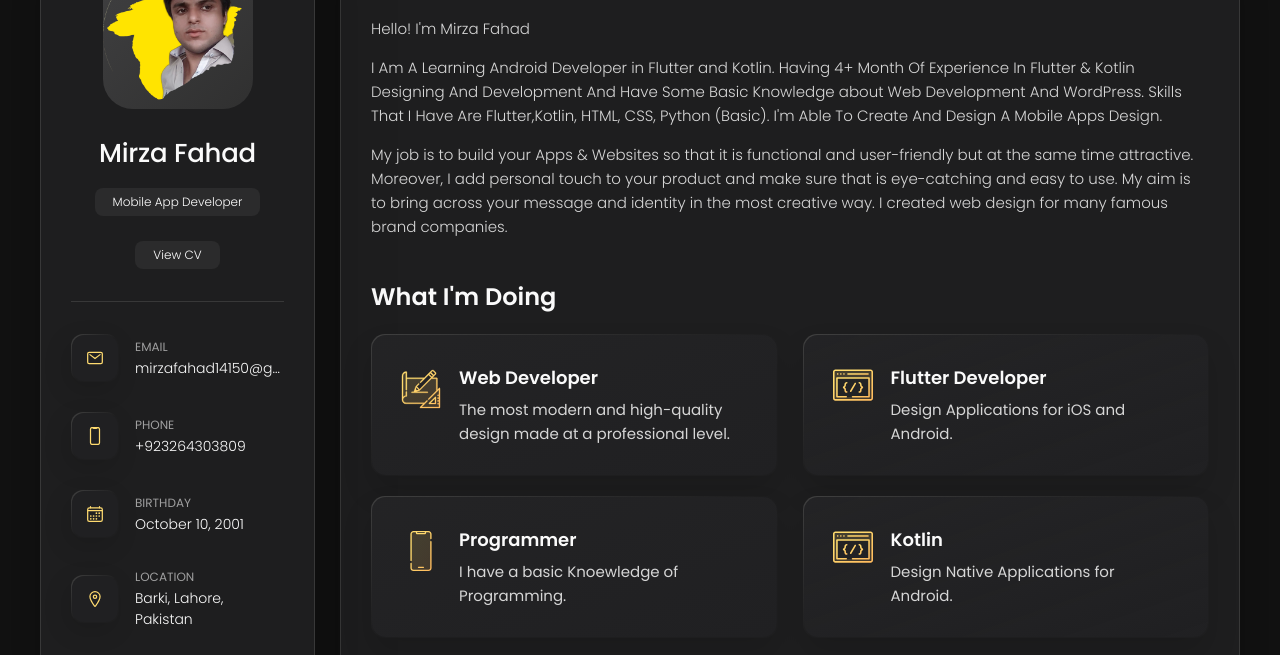
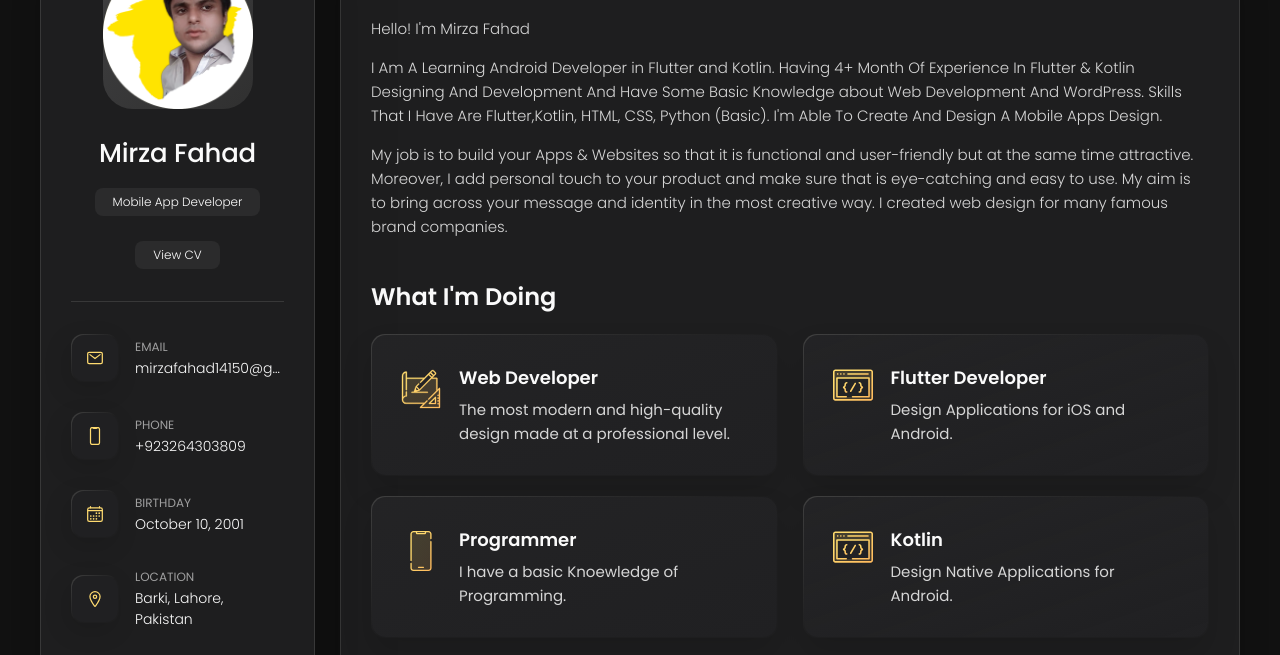
Before and after one commit to fahadmirfa/mirzaPortfolio, a plain HTML site: page index.html in a window 1280 px wide. Shown: the part 162-817 px from the top of the page. Drawn offline with nearby package versions, Linux system fonts and the light colour scheme.

Commit message:
Update index.html

```diff
--- a/index.html
+++ b/index.html
@@ -42,7 +42,7 @@
       <div class="sidebar-info">
 
         <figure class="avatar-box">
-          <img src="./assets/images/profile-pic__1_-removebg-preview.png" alt="Mirza Fahad" width="80">
+          <img src="./assets/images/profile-pic (1).png" alt="Mirza Fahad" width="80">
         </figure>
 
         <div class="info-content">
```
